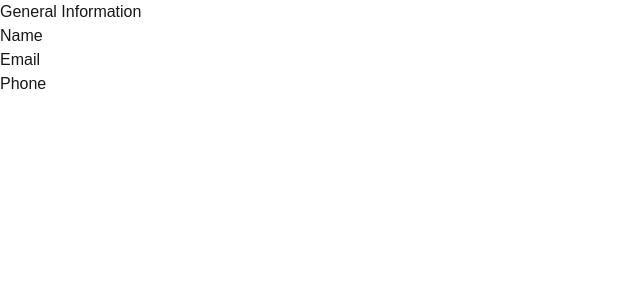
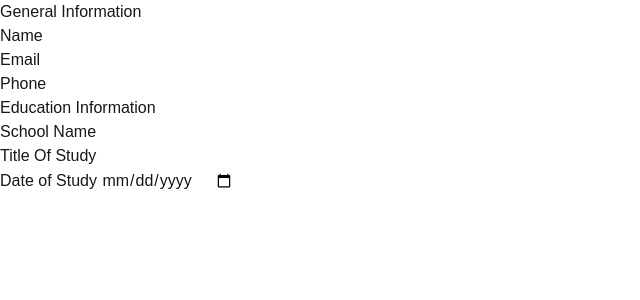
Before and after one commit to WillMay09/react-cv-project, a Next.js app: page / in a window 1280 px wide. Shown: the top 300 px of the page, without its empty margins (0-640 px from the left). Built offline with nearby package versions, Linux system fonts and the light colour scheme.

Commit message:
editSection component with option to add fields

```diff
--- a/src/app/page.tsx
+++ b/src/app/page.tsx
@@ -15,10 +15,24 @@ export default function Home() {
       Type: "tel",
     },
   ];
+  let educationFeatures = [
+    {
+      Name: "School Name",
+      Type: "text",
+    },
+    {
+      Name: "Title Of Study",
+      Type: "text",
+    },
+    {
+      Name: "Date of Study",
+      Type: "date",
+    },
+  ];
   return (
     <div>
       <EditSection title="General Information" features={generalFeatures} />
-
+      <EditSection title="Education Information" features={educationFeatures} />
     </div>
   );
 }
```
Also changed, not shown: src/components/editSectionWithButton.jsx (added, +36 -0 lines).
